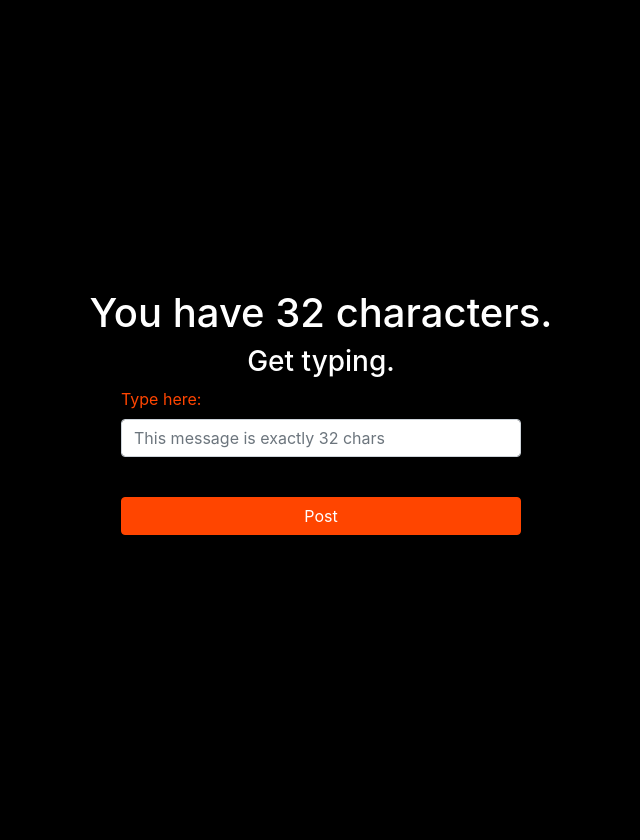
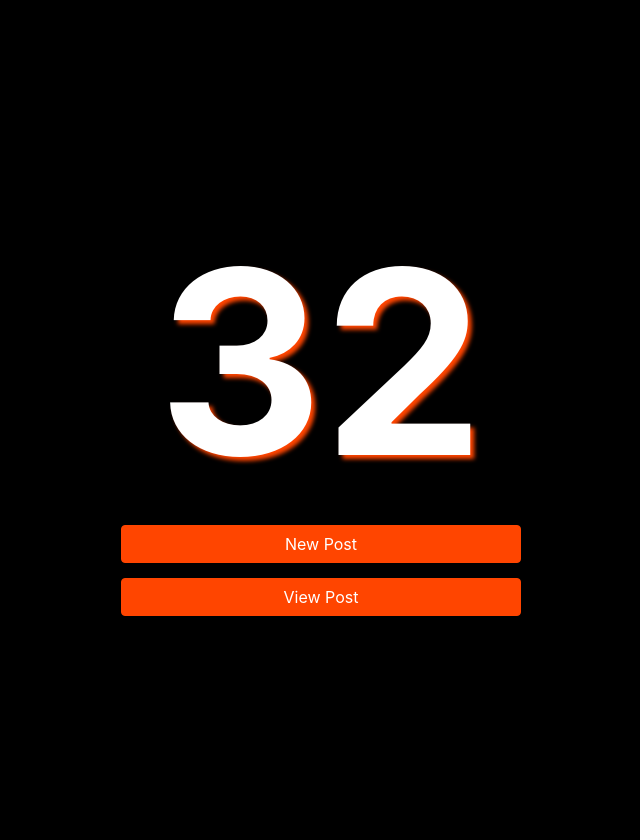
Before and after one commit to goneal26/32Chars, a Flask app: page / in a window 1280 px wide. Shown: the whole page, without its empty margins (319-959 px from the left). Run offline with Flask 3, Linux system fonts and the light colour scheme; some libraries are stand-ins or nearby versions.

Commit message:
Wrapping up landing page

```diff
--- a/app.py
+++ b/app.py
@@ -43,7 +43,12 @@ def generate_user_id():
 
 
 @app.route('/')
-def create_post():  # put application's code here
+def home():
+    return render_template('home.html')
+
+
+@app.route('/new_post')
+def create_post():
     return render_template('newpost.html')
 
 
--- a/templates/home.html
+++ b/templates/home.html
@@ -7,6 +7,7 @@
     <title>Your Page Title</title>
     <!-- Bootstrap CSS -->
     <link href="https://stackpath.bootstrapcdn.com/bootstrap/4.3.1/css/bootstrap.min.css" rel="stylesheet">
+    <script src="https://code.jquery.com/jquery-3.6.4.min.js"></script>
     <style>
         body {
             margin: 0;
@@ -40,19 +41,41 @@
             background-color: #cc3700;
             border-color: #cc3700;
         }
+
+        #logo {
+            font-weight: bold;
+            color: #fff;
+            font-size: 16em; /* Adjust the font size as needed */
+            text-shadow: 4px 4px 4px #ff4500; /* Red text outline */
+        }
+
     </style>
 </head>
 
 <body>
     <div class="container">
         <header>
-            <h1>Your Header</h1>
+            <h1 id="logo">32</h1>
         </header>
 
         <!-- Your buttons -->
-        <button class="btn btn-primary">New Post</button>
-        <button class="btn btn-primary">View Post</button>
+        <button class="btn btn-primary" id="newPostBtn">New Post</button>
+        <button class="btn btn-primary" id="viewPostBtn">View Post</button>
     </div>
+
+    <script>
+        $(document).ready(function () {
+            // Handle click on New Post button
+            $("#newPostBtn").click(function () {
+                window.location.href = "/new_post"; // Redirect to the Flask route
+            });
+
+            // Handle click on View Post button
+            $("#viewPostBtn").click(function () {
+                window.location.href = "/view_post"; // Redirect to the Flask route
+            });
+        });
+    </script>
 </body>
 
 </html>
```
